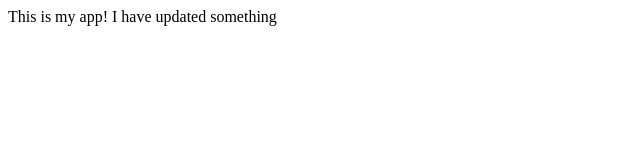
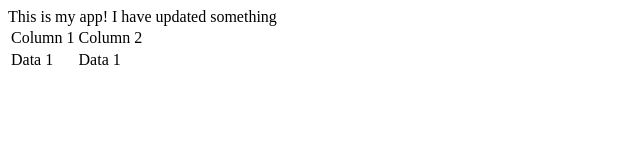
Before and after one commit to TrufflegarLaw/Learning-Git, a plain HTML site: page index.html in a window 1280 px wide. Shown: the whole page, without its empty margins (0-640 px from the left). Drawn offline with Linux system fonts and the light colour scheme.

Commit message:
add table in index.html from laptop (test2)

```diff
--- a/index.html
+++ b/index.html
@@ -5,5 +5,19 @@
     <body>
         This is my app!
         I have updated something
+        <table>
+        <thead>
+        <tr>
+        <td>Column 1</td>
+        <td>Column 2</td>
+        </tr>
+        </thead>
+        <tbody>
+        <tr>
+        <td>Data 1</td>
+        <td>Data 1</td>
+        </tr>
+        </tbody>
+        </table>
     </body>
 </html>
```
